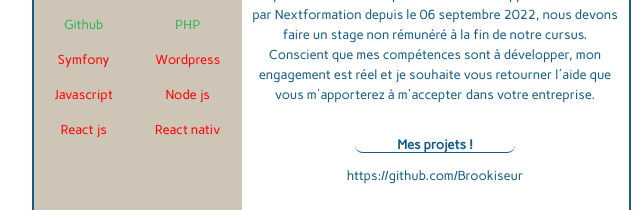
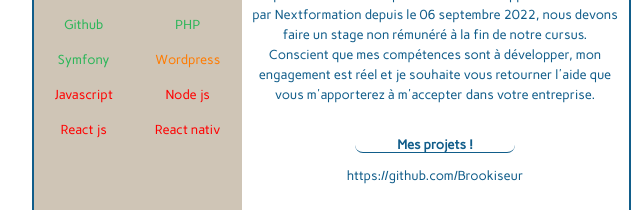
Before and after one commit to Brookiseur/CV, a plain HTML site: page index.html in a window 1280 px wide. Shown: the part 264-474 px from the top of the page, 309-949 px from the left. Drawn offline with Linux system fonts and the light colour scheme.

Commit message:
Mise a jour des competences

```diff
--- a/styles.css
+++ b/styles.css
@@ -99,7 +99,7 @@ ul {
     color :  rgb(43, 182, 89);
 }
 .symfony{
-    color : red;
+    color : rgb(43, 182, 89);
 }
 .javascript{
     color : red;
@@ -114,7 +114,7 @@ ul {
     color :  rgb(43, 182, 89);
 }
 .wordpress{
-    color : red;
+    color : rgb(255, 123, 0);
 }
 .nodejs{
     color : red;
```
Also changed, not shown: index.html (line endings or trailing spaces).
